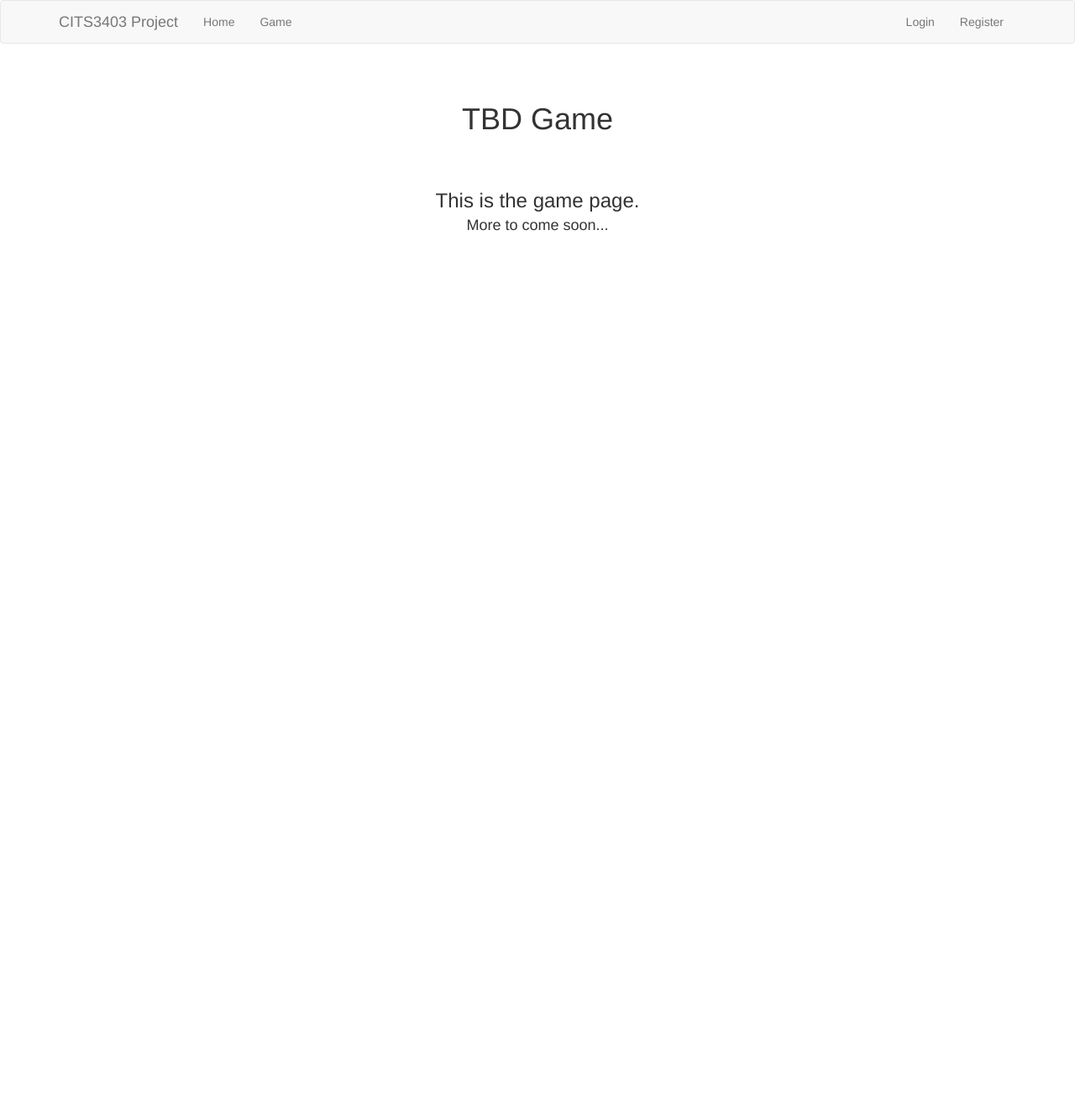
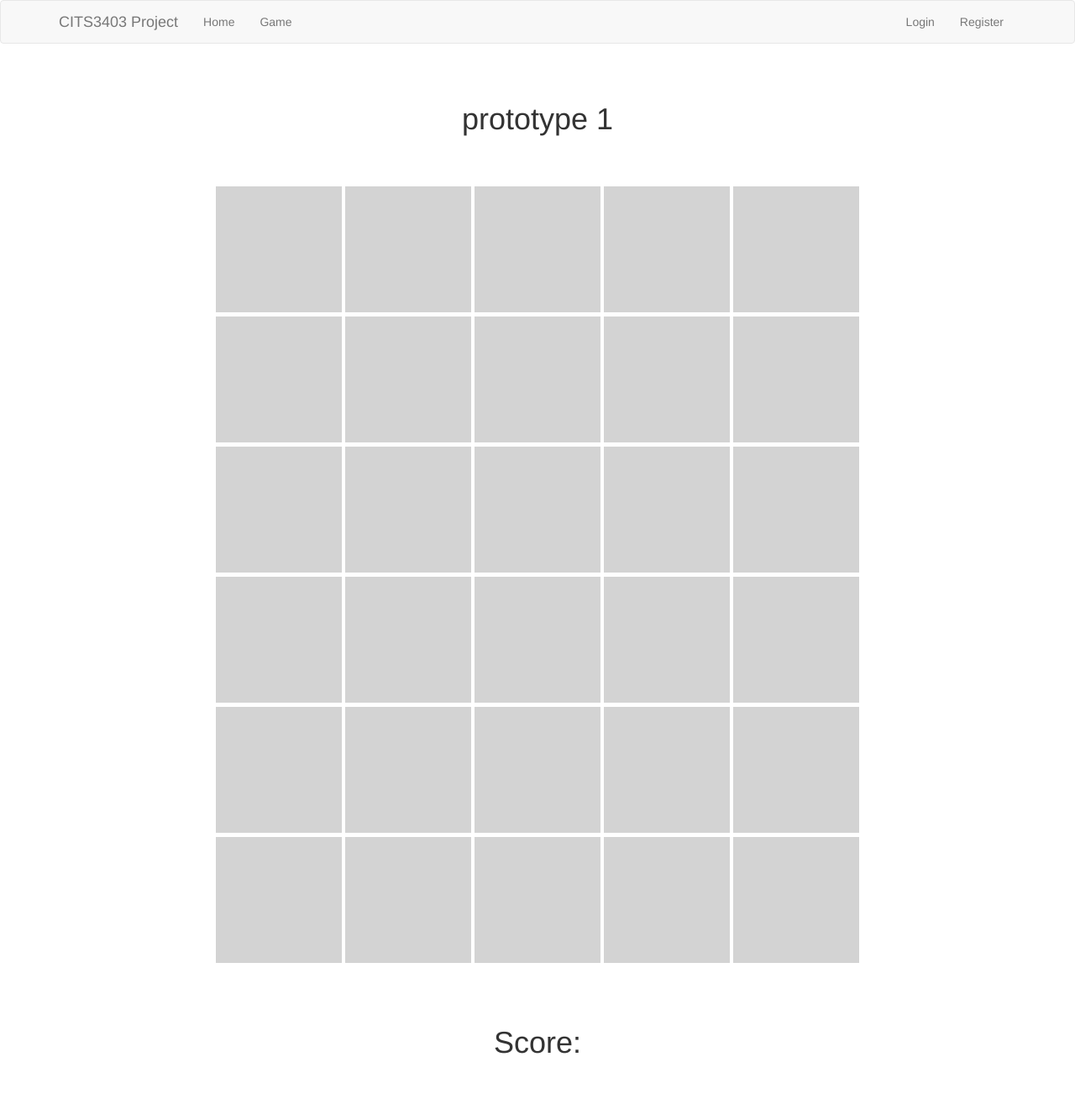
Before and after one commit to jakobdorian/CITS3403-Project, a Flask app: page /game in a window 1280 px wide. Shown: the whole page at 84% size. Before the commit the page ends 275 px from the top, so only its background shows below. Run offline with Flask 2, Linux system fonts and the light colour scheme; some libraries are stand-ins or nearby versions.

Commit message:
wip early prototype

```diff
--- a/app/static/css/stylesheet.css
+++ b/app/static/css/stylesheet.css
@@ -25,6 +25,36 @@ p2 {
     float: right;
 }
 
+.game-row {
+    text-align: center;
+}
+
+.game-tile {
+    display: inline-block;
+    width: 150px;
+    height: 150px;
+    background-color: lightgrey;
+}
+
+.game-tile:hover {
+    border: solid 1px black;
+}
+
+.correct {
+    background-color: blue;
+}
+
+.incorrect {
+    background-color: red;
+}
+
+.hidden-tile {
+    background-color: lightgrey;
+}
+
+.game-tile.tileClicked:hover {
+    border: none;
+}
 /* dark theme */
 /* @media (prefers-color-scheme: dark) {
     body {
--- /dev/null
+++ b/app/static/js/game.js
@@ -0,0 +1,82 @@
+// const tiles = document.querySelectorAll('.game-tile');
+let tiles = document.querySelectorAll('.game-tile');
+let normalTile, correctTile;
+// let tileFlipped = false;
+
+// tiles.forEach(tile => tile.addEventListener('click', myFunction()));
+
+
+
+// var score = 0;
+
+// const til = document.getElementById('.game-tile');
+// let til = document.querySelector('.game-tile');
+
+// let til = document.querySelectorAll('.game-tile');
+
+// til.addEventListener('click', myFunction);
+
+
+
+function readClicks(e) {
+    // myFunction();
+    const currentClick = e.currentTarget;
+    let tileFlipped = null;
+    var score = 0;
+
+    if(currentClick.className.includes('tileClicked')) {
+        return;
+    }
+    // console.log(currentClick.className);
+    currentClick.className = currentClick.className
+        .replace('hidden-tile', '')
+        .trim();
+
+    currentClick.className += ' tileClicked';
+
+    if(currentClick.className.includes('correct')) {
+        score++;
+        console.log(score);
+    }
+
+    if(!tileFlipped) {
+        tileFlipped = currentClick;
+    } else if(tileFlipped) {
+        if(tileFlipped.getAttribute('data-tile') === currentClick.getAttribute('data-tile')) {
+            // tileFlipped.setAttribute('data-tileclicked', true);
+            // tileFlipped.className += ' tileClicked';
+            // currentClick.className += ' tileClicked';
+        }
+    }
+}
+
+// tiles.forEach(tile => tile.addEventListener('click', readClicks()));
+
+function myFunction(event) {
+    // console.log("working!");
+    // console.log(this);
+    // // tileClicked();
+
+
+
+    // til.removeEventListener('click', myFunction);
+
+    // let til = document.getElementById('.game-tile');
+    // til.addEventListener('click', myFunction);
+    // removeHandler();
+
+}
+
+function removeHandler() {
+    // tiles.forEach(tile => tile.removeEventListener('click', myFunction));
+
+}
+
+function tileClicked() {
+    score++;
+}
+
+// tiles.addEventListener('click', myFunction);
+
+
+// tiles.forEach(tile => tile.addEventListener('click', myFunction));
--- a/app/templates/game.html
+++ b/app/templates/game.html
@@ -1,9 +1,53 @@
 {% extends "base.html" %}
 
 {% block content %}
-    <h1>TBD Game</h1>
-    <div class = "center">
-        <p1>This is the game page.</p1> <br>
-        <p2>More to come soon...</p2>
-    </div>
+    <h1>prototype 1</h1>
+    <body>
+        <div class="game-container">
+            <div class="game-row">
+                <div class="game-tile correct hidden-tile" onclick="readClicks(event)" data-tile="correct" id="1"></div>
+                <div class="game-tile correct hidden-tile" onclick="readClicks(event)" data-tile="correct" id="2"></div>
+                <div class="game-tile correct hidden-tile"  onclick="readClicks(event)" data-tile="correct" id="3"></div>
+                <div class="game-tile incorrect hidden-tile" onclick="readClicks(event)" data-tile="incorrect" id="4"></div>
+                <div class="game-tile correct hidden-tile" onclick="readClicks(event)" data-tile="correct" id="5"></div>
+            </div>
+            <div class="game-row">
+                <div class="game-tile incorrect hidden-tile" onclick="readClicks(event)" data-tile="incorrect" id="6"></div>
+                <div class="game-tile incorrect hidden-tile" onclick="readClicks(event)" data-tile="incorrect" id="7"></div>
+                <div class="game-tile incorrect hidden-tile" onclick="readClicks(event)" data-tile="incorrect" id="8"></div>
+                <div class="game-tile correct hidden-tile" onclick="readClicks(event)" data-tile="correct" id="9"></div>
+                <div class="game-tile incorrect hidden-tile" onclick="readClicks(event)" data-tile="incorrect" id="10"></div>
+            </div>
+            <div class="game-row">
+                <div class="game-tile correct hidden-tile" onclick="readClicks(event)" data-tile="correct" id="11"></div>
+                <div class="game-tile incorrect hidden-tile" onclick="readClicks(event)" data-tile="incorrect" id="12"></div>
+                <div class="game-tile correct hidden-tile" onclick="readClicks(event)"  data-tile="correct"id="13"></div>
+                <div class="game-tile correct hidden-tile" onclick="readClicks(event)" data-tile="correct" id="14"></div>
+                <div class="game-tile incorrect hidden-tile" onclick="readClicks(event)" data-tile="incorrect" id="15"></div>
+            </div>
+            <div class="game-row">
+                <div class="game-tile correct hidden-tile" onclick="readClicks(event)" data-tile="correct" id="16"></div>
+                <div class="game-tile incorrect hidden-tile" onclick="readClicks(event)" data-tile="incorrect" id="17"></div>
+                <div class="game-tile correct hidden-tile" onclick="readClicks(event)" data-tile="correct" id="18"></div>
+                <div class="game-tile incorrect hidden-tile" onclick="readClicks(event)" data-tile="incorrect" id="19"></div>
+                <div class="game-tile incorrect hidden-tile" onclick="readClicks(event)" data-tile="incorrect" id="20"></div>
+            </div>
+            <div class="game-row">
+                <div class="game-tile correct hidden-tile" onclick="readClicks(event)" data-tile="correct" id="21"></div>
+                <div class="game-tile incorrect hidden-tile" onclick="readClicks(event)" data-tile="incorrect" id="22"></div>
+                <div class="game-tile incorrect hidden-tile" onclick="readClicks(event)" data-tile="incorrect" id="23"></div>
+                <div class="game-tile correct hidden-tile" onclick="readClicks(event)" data-tile="correct" id="24"></div>
+                <div class="game-tile correct hidden-tile" onclick="readClicks(event)" data-tile="correct" id="25"></div>
+            </div>
+            <div class="game-row">
+                <div class="game-tile incorrect hidden-tile" onclick="readClicks(event)" data-tile="incorrect" id="26"></div>
+                <div class="game-tile incorrect hidden-tile" onclick="readClicks(event)" data-tile="incorrect" id="27"></div>
+                <div class="game-tile correct hidden-tile" onclick="readClicks(event)" data-tile="correct" id="28"></div>
+                <div class="game-tile correct hidden-tile" onclick="readClicks(event)" data-tile="correct" id="29"></div>
+                <div class="game-tile incorrect hidden-tile" onclick="readClicks(event)" data-tile="incorrect" id="30"></div>
+            </div>
+            <h1 class="game-score">Score: </h1>
+        </div>
+        <script src = "{{ url_for('static', filename='js/game.js') }}"></script>
+    </body>
 {% endblock %}
```
Also changed, not shown: app/static/js/script.js (+15 -0 lines).
